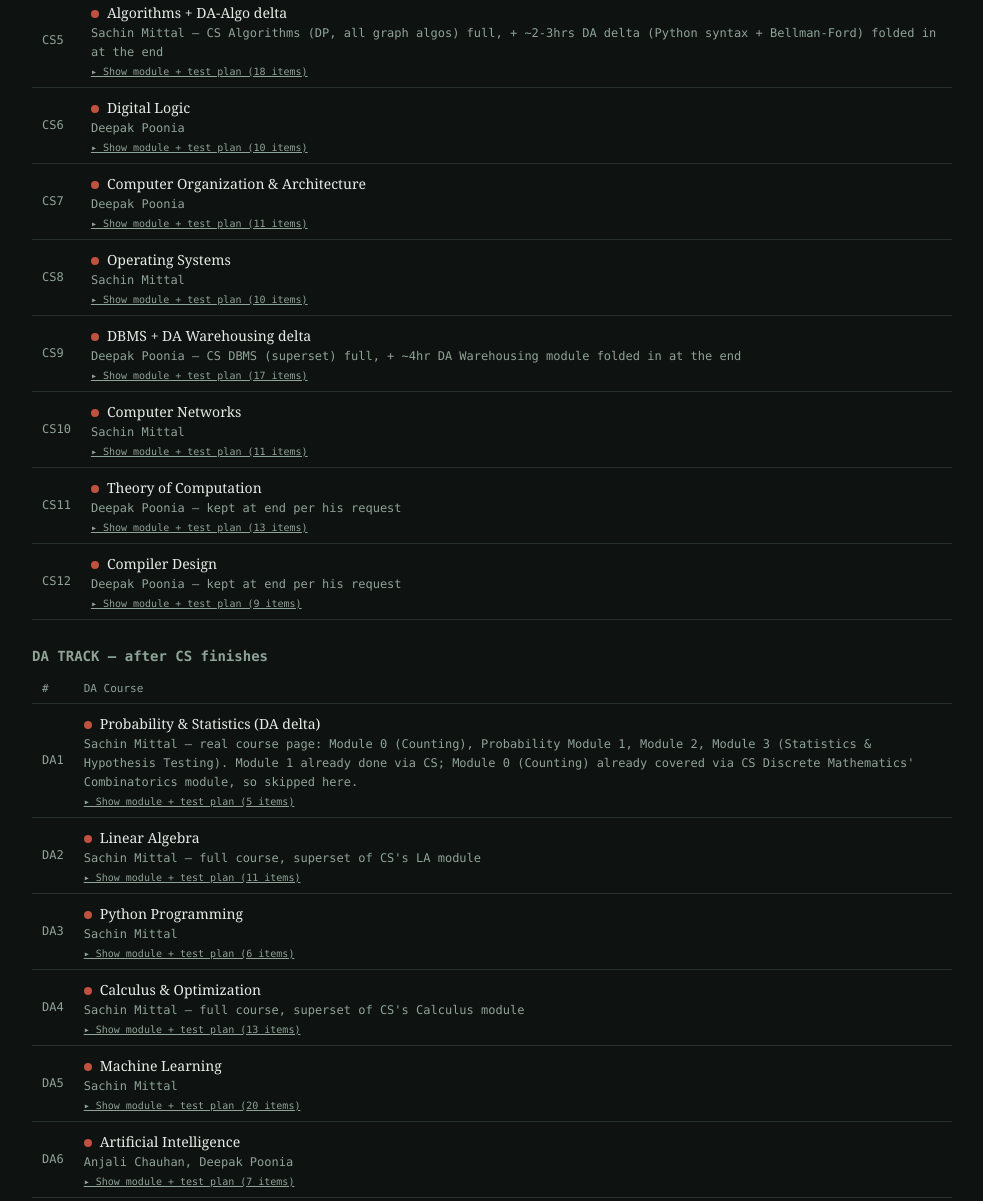
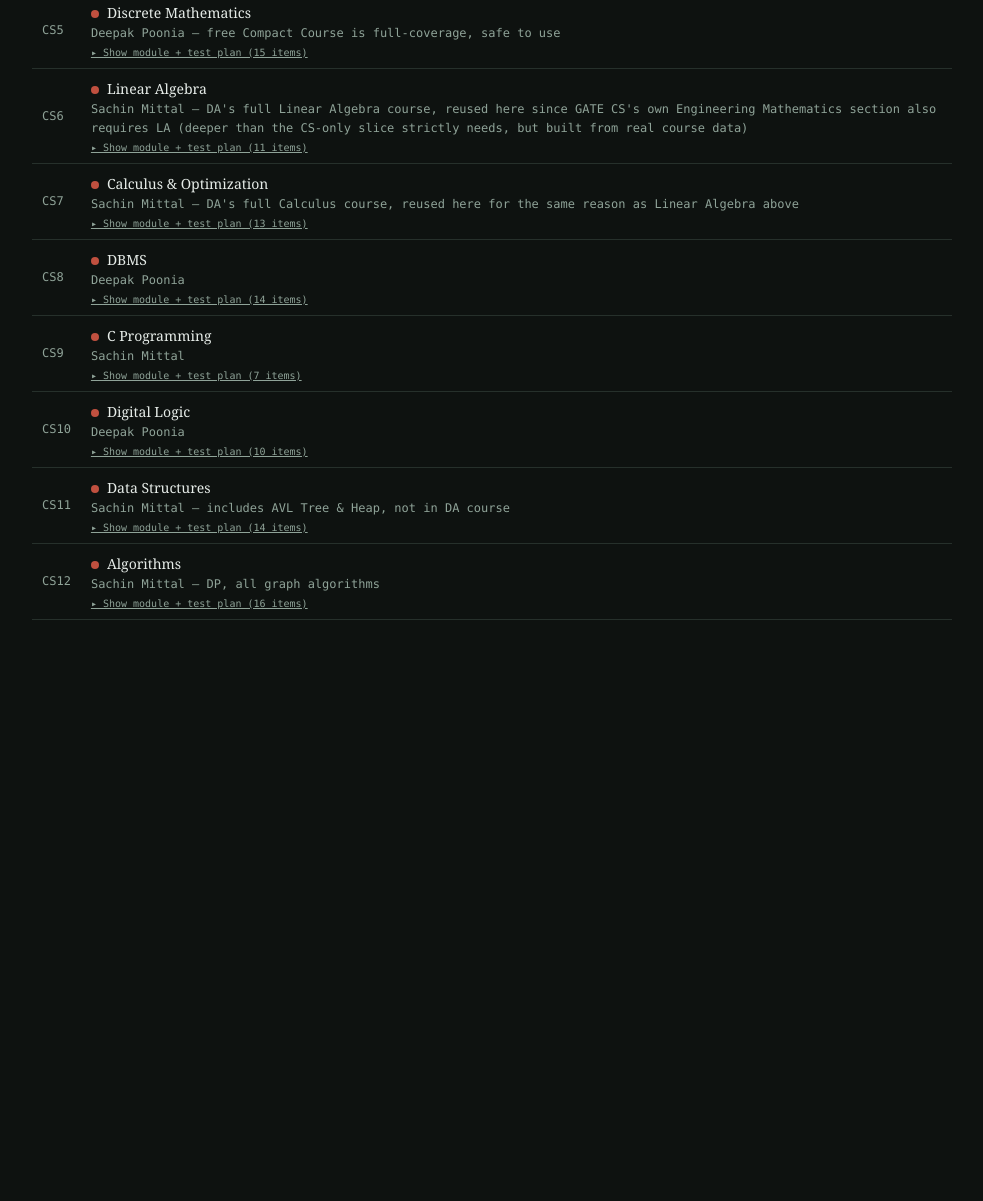
Before and after one commit to KathirVelan11/gate-prep-tracker, a plain HTML site: page index.html in a window 1280 px wide. Shown: the part 1509-2710 px from the top of the page, without its empty margins (148-1131 px from the left). After the commit the page ends 2209 px from the top, so only its background shows below. Drawn offline with Linux system fonts and the light colour scheme.

Commit message:
Restructure to CS-only plan, drop TOC/Compiler Design, add LA/Calculus
- Reorder CS track to actual study sequence: COA, OS, CN, Discrete Math,
  Linear Algebra, Calculus & Optimization, DBMS, C Programming, Digital
  Logic, Data Structures, Algorithms
- Drop Theory of Computation and Compiler Design entirely (lowest
  GATE-CS weightage of the core subjects)
- Add Linear Algebra and Calculus & Optimization as CS-track rows,
  reusing the DA courses' real data, since GATE CS's own Engineering
  Mathematics section requires both
- Remove the DA-only deltas previously folded into Algorithms (Python +
  Bellman-Ford) and DBMS (Data Warehousing) — no separate DA prep
- Remove the DA track entirely (table, render call, course data)

```diff
--- a/index.html
+++ b/index.html
@@ -162,12 +162,6 @@
     <thead><tr><th>#</th><th>CS Course</th></tr></thead>
     <tbody id="csBody"></tbody>
   </table>
-
-  <h2 style="font-family:'SF Mono','Menlo',monospace;font-size:14px;color:var(--ink-dim);margin:28px 0 10px;">DA TRACK — after CS finishes</h2>
-  <table>
-    <thead><tr><th>#</th><th>DA Course</th></tr></thead>
-    <tbody id="daBody"></tbody>
-  </table>
 </div>
 
 <script>
@@ -191,6 +185,15 @@ function mkPlan(items){
     : {type:'test', name: it[1], coverage: it[2], done:false, score:''});
 }
 
+// Order below matches the actual study sequence: COA, OS, CN, Discrete Math,
+// Linear Algebra, Calculus, DBMS, C Programming, Digital Logic, Data
+// Structures, Algorithms. Theory of Computation and Compiler Design were
+// deliberately dropped (lowest GATE-CS weightage of the core subjects,
+// confirmed against 2020-2025 paper analysis). No separate DA-track prep is
+// being done, so the DA-only deltas that used to be folded into Algorithms
+// and DBMS were removed, and DA's own Linear Algebra / Calculus & Optimization
+// courses were reused here as CS's own LA/Calculus rows (real GO Classes data,
+// though deeper than the DA-specific parts CS strictly needs).
 let csTrack = [
   {name:"Probability & Statistics (CS)", instructor:"Sachin Mittal — Engg Math Probability module", done:true,
     plan: mkPlan([
@@ -204,91 +207,7 @@ let csTrack = [
       ['t',"Topic Test 4","Complete Probability"],
       ['m',"Statistics: Mean, Mode, Median"],
     ]),
-    subjectTest:{done:false, note:"shared Eng Maths subject test (covers LA+Probability+Calculus — DA track does LA & Calculus separately); pick 1 of 3 available"},
-  },
-  {name:"Discrete Mathematics", instructor:"Deepak Poonia — free Compact Course is full-coverage, safe to use", done:false,
-    plan: mkPlan([
-      ['m',"Basic Proof Techniques"],
-      ['m',"Introduction to Discrete Mathematics"],
-      ['m',"Propositional Logic"],
-      ['m',"First Order Logic"],
-      ['t',"Topic Test 1","Propositional logic, First order logic"],
-      ['m',"Set Theory"],
-      ['m',"Function"],
-      ['t',"Topic Test 2","Set Theory, Functions, Relations, Lattices"],
-      ['m',"Group Theory"],
-      ['t',"Topic Test 3","Group Theory"],
-      ['m',"Combinatorics"],
-      ['t',"Topic Test 4","Combinatorics"],
-      ['m',"Graph Theory"],
-      ['t',"Topic Test 5","Graph Theory"],
-    ]),
-    subjectTest:{done:false, note:"pick 1 of 3 available — Complete Discrete Maths Syllabus"},
-  },
-  {name:"C Programming", instructor:"Sachin Mittal", done:false,
-    plan: mkPlan([
-      ['m',"Basics: Number Systems, Operators & Control Flow"],
-      ['t',"Topic Test 1","Number Rep., Control Statements, Operators"],
-      ['m',"Functions, Memory Layout & Storage Classes"],
-      ['m',"Recursion, Pointers, Arrays & Structures"],
-      ['t',"Topic Test 2","Compilation, Storage Class, Function, Recursion, Pointers"],
-      ['t',"Topic Test 3","Pointers, Strings, Structures, DMA"],
-    ]),
-    subjectTest:{done:false, note:"pick 1 of 3 available — Complete C Programming Syllabus"},
-  },
-  {name:"Data Structures", instructor:"Sachin Mittal — includes AVL Tree & Heap, not in DA course", done:false,
-    plan: mkPlan([
-      ['m',"Linked List"],
-      ['t',"Topic Test 1","Linked List"],
-      ['m',"Asymptotic Analysis"],
-      ['t',"Topic Test 2","Asymptotic Notations, Loops TC"],
-      ['m',"Stack and Queue"],
-      ['t',"Topic Test 3","Stack and Queue"],
-      ['m',"Binary Trees"],
-      ['m',"AVL Tree"],
-      ['m',"Heap"],
-      ['t',"Topic Test 4","Combinatorics in Trees (BST, AVL, Heap)"],
-      ['m',"Hashing"],
-      ['t',"Topic Test 5","Hashing with Probability"],
-      ['m',"Row Major & Column Major Arrays"],
-    ]),
-    subjectTest:{done:false, note:"pick 1 of 3 available — Complete DS Syllabus"},
-  },
-  {name:"Algorithms + DA-Algo delta", instructor:"Sachin Mittal — CS Algorithms (DP, all graph algos) full, + ~2-3hrs DA delta (Python syntax + Bellman-Ford) folded in at the end", done:false,
-    plan: mkPlan([
-      ['m',"Recurrence Relations & Recursive Time Complexity"],
-      ['t',"Topic Test 2","Recurrence relation"],
-      ['m',"Divide and Conquer — Part 1"],
-      ['m',"Maximum and Minimum of Numbers"],
-      ['m',"Divide and Conquer — Part 2"],
-      ['t',"Topic Test 1","Divide and Conquer"],
-      ['m',"Sorting Algorithms"],
-      ['m',"BFS & DFS"],
-      ['m',"Shortest Path Algorithms (Greedy)"],
-      ['m',"Minimum Spanning Tree Algorithms"],
-      ['m',"More Greedy Algorithms (Huffman, Knapsack)"],
-      ['t',"Topic Test 3","Greedy Algorithms"],
-      ['m',"Dynamic Programming"],
-      ['m',"More Dynamic Programming"],
-      ['t',"Topic Test 4","Dynamic Programming"],
-      ['m',"DA delta: Python syntax + Bellman-Ford"],
-      ['t',"DSA Topic Test 6 (DA)","Graph traversals, shortest path"],
-    ]),
-    subjectTest:{done:false, note:"pick 1 of 3 available — Complete Algorithm Syllabus"},
-  },
-  {name:"Digital Logic", instructor:"Deepak Poonia", done:false,
-    plan: mkPlan([
-      ['m',"Boolean Algebra & Minimization"],
-      ['m',"Number System"],
-      ['t',"Topic Test 1","Boolean Algebra, Minimization, Number System"],
-      ['t',"Topic Test 4 (Extra)","Boolean Algebra, Minimization"],
-      ['m',"Combinational Circuits"],
-      ['t',"Topic Test 2","Combinational Circuits"],
-      ['m',"Functional Completeness"],
-      ['m',"Sequential Circuits"],
-      ['t',"Topic Test 3","Sequential Circuits"],
-    ]),
-    subjectTest:{done:false, note:"pick 1 of 3 available — Complete Digital Logic Syllabus"},
+    subjectTest:{done:false, note:"shared Eng Maths subject test (covers LA+Probability+Calculus — LA and Calculus are also now prepped separately below); pick 1 of 3 available"},
   },
   {name:"Computer Organization & Architecture", instructor:"Deepak Poonia", done:false,
     plan: mkPlan([
@@ -319,27 +238,6 @@ let csTrack = [
     ]),
     subjectTest:{done:false, note:"pick 1 of 3 available — Complete OS Syllabus"},
   },
-  {name:"DBMS + DA Warehousing delta", instructor:"Deepak Poonia — CS DBMS (superset) full, + ~4hr DA Warehousing module folded in at the end", done:false,
-    plan: mkPlan([
-      ['m',"Relational Model & Normalization"],
-      ['t',"Topic Test 1","Normalization"],
-      ['m',"Relational Algebra"],
-      ['m',"Tuple Relational Calculus (TRC)"],
-      ['m',"SQL"],
-      ['t',"Topic Test 3","Queries, SQL, TRC, Relational Algebra"],
-      ['m',"Magnetic Disk"],
-      ['m',"File Organization & Indexing"],
-      ['t',"Topic Test 4","Indexing, B Tree, B+ Tree"],
-      ['m',"Transaction Management & Recovery"],
-      ['t',"Topic Test 5","Transaction management"],
-      ['m',"ER Model"],
-      ['t',"Topic Test 2","ER Model, Integrity Constraints"],
-      ['m',"DA delta: Data Warehousing"],
-      ['t',"DBMS Topic Test - 5 (DA)","Data warehouse modeling, Concept hierarchies"],
-      ['t',"DBMS Subject Wise (DA)","Complete GATE DA DBMS — pick 1 of 3 available"],
-    ]),
-    subjectTest:{done:false, note:"pick 1 of 3 available — Complete Database Syllabus (CS-flavored). Doing both this and the DA-flavored subject test above since you're prepping for both exams on the same syllabus."},
-  },
   {name:"Computer Networks", instructor:"Sachin Mittal", done:false,
     plan: mkPlan([
       ['m',"IP Addressing, Subnetting & Supernetting"],
@@ -355,49 +253,26 @@ let csTrack = [
     ]),
     subjectTest:{done:false, note:"pick 1 of 3 available — Complete CN Syllabus"},
   },
-  {name:"Theory of Computation", instructor:"Deepak Poonia — kept at end per his request", done:false,
+  {name:"Discrete Mathematics", instructor:"Deepak Poonia — free Compact Course is full-coverage, safe to use", done:false,
     plan: mkPlan([
-      ['m',"Regular Languages & Finite Automata"],
-      ['t',"Topic Test 1","Finite Automata"],
-      ['t',"Topic Test 2","Regular Expression"],
-      ['m',"CFLs, Grammars & Pushdown Automata"],
-      ['t',"Topic Test 3","CFG, PDA"],
-      ['m',"Identification of Language Class"],
-      ['m',"Closure Properties"],
-      ['t',"Topic Test 4","Closure Properties, Language Class Detection"],
-      ['m',"Turing Machines & Undecidability"],
-      ['t',"Topic Test 5","Decidability, Undecidability"],
-      ['m',"Countability"],
-      ['t',"Topic Test 6","Countability"],
+      ['m',"Basic Proof Techniques"],
+      ['m',"Introduction to Discrete Mathematics"],
+      ['m',"Propositional Logic"],
+      ['m',"First Order Logic"],
+      ['t',"Topic Test 1","Propositional logic, First order logic"],
+      ['m',"Set Theory"],
+      ['m',"Function"],
+      ['t',"Topic Test 2","Set Theory, Functions, Relations, Lattices"],
+      ['m',"Group Theory"],
+      ['t',"Topic Test 3","Group Theory"],
+      ['m',"Combinatorics"],
+      ['t',"Topic Test 4","Combinatorics"],
+      ['m',"Graph Theory"],
+      ['t',"Topic Test 5","Graph Theory"],
     ]),
-    subjectTest:{done:false, note:"pick 1 of 3 available — Complete TOC Syllabus"},
+    subjectTest:{done:false, note:"pick 1 of 3 available — Complete Discrete Maths Syllabus"},
   },
-  {name:"Compiler Design", instructor:"Deepak Poonia — kept at end per his request", done:false,
-    plan: mkPlan([
-      ['m',"Compiler Overview & Lexical Analyzer"],
-      ['m',"Syntax Analysis (Top-Down Parsing)"],
-      ['m',"Bottom-Up Parsing"],
-      ['t',"Topic Test 1","Lexical, Syntax Analysis, Parsers"],
-      ['m',"Syntax Directed Translation & SDD"],
-      ['t',"Topic Test 2","Semantic Analysis, SDT, SDD, Parser"],
-      ['m',"Intermediate Code & Code Optimization"],
-      ['t',"Topic Test 3","Intermediate Codes, DAG, SSA, Code Optimisation"],
-    ]),
-    subjectTest:{done:false, note:"only 2 variants listed on GO Classes, marked Coming Soon — check availability"},
-  },
-];
-
-let daTrack = [
-  {name:"Probability & Statistics (DA delta)", instructor:"Sachin Mittal — real course page: Module 0 (Counting), Probability Module 1, Module 2, Module 3 (Statistics & Hypothesis Testing). Module 1 already done via CS; Module 0 (Counting) already covered via CS Discrete Mathematics' Combinatorics module, so skipped here.", done:false,
-    plan: mkPlan([
-      ['m',"Module 2: Joint PMF, Conditional & Total Expectation, Continuous Joint Distributions (Joint PDF/CDF), Covariance & Covariance Matrix, Correlation"],
-      ['t',"Probability & Stats Topic Test - 4","Conditional expectation, Variance, Correlation, Covariance"],
-      ['m',"Module 3: Sampling Distributions & CLT, Confidence Intervals, Hypothesis Testing (z-test, t-test, Type 1/2 Error), Chi-squared Test"],
-      ['t',"Probability & Stats Topic Test - 5","t-distribution, chi-squared, z-test, t-test"],
-    ]),
-    subjectTest:{done:false, note:"pick 1 of 3 available — Complete GATE DA Probability"},
-  },
-  {name:"Linear Algebra", instructor:"Sachin Mittal — full course, superset of CS's LA module", done:false,
+  {name:"Linear Algebra", instructor:"Sachin Mittal — DA's full Linear Algebra course, reused here since GATE CS's own Engineering Mathematics section also requires LA (deeper than the CS-only slice strictly needs, but built from real course data)", done:false,
     plan: mkPlan([
       ['m',"Basics of Linear Algebra (independence, Ax=b, rank, determinant, inverse, eigenvalues/eigenvectors, LU decomposition)"],
       ['t',"Linear Algebra Topic Wise Test - 1","Linear independence, systems of linear equations, eigenvalues & eigenvectors"],
@@ -412,17 +287,7 @@ let daTrack = [
     ]),
     subjectTest:{done:false, note:"pick 1 of 2 available — Complete GATE DA Linear Algebra"},
   },
-  {name:"Python Programming", instructor:"Sachin Mittal", done:false,
-    plan: mkPlan([
-      ['m',"Python Basics: Variables, Operators, Conditionals, Strings, Lists, Loops, List Comprehension"],
-      ['m',"References/Objects, Functions & Arguments (Default, Keyword, Variable, Tuples)"],
-      ['t',"Python Topic Test - 1","Python Programming Fundamentals"],
-      ['m',"Zip/Lambda, Dictionary, Sets, OOP Concepts, Linked List & Recursion Basics + Practice in Python"],
-      ['t',"Python Topic Test - 2","Python Advanced"],
-    ]),
-    subjectTest:{done:false, note:"no dedicated Python subject test in GO Classes' DA series — the DSA subject tests cover combined Python+DSA scope, already handled via the CS track"},
-  },
-  {name:"Calculus & Optimization", instructor:"Sachin Mittal — full course, superset of CS's Calculus module", done:false,
+  {name:"Calculus & Optimization", instructor:"Sachin Mittal — DA's full Calculus course, reused here for the same reason as Linear Algebra above", done:false,
     plan: mkPlan([
       ['m',"Limits, Indeterminate Forms & L'Hopital's Rule"],
       ['m',"Continuity & Introduction to Differentiability"],
@@ -439,42 +304,94 @@ let daTrack = [
     ]),
     subjectTest:{done:false, note:"pick 1 of 2 available — Complete GATE DA Calculus & Optimisation"},
   },
-  {name:"Machine Learning", instructor:"Sachin Mittal", done:false,
+  {name:"DBMS", instructor:"Deepak Poonia", done:false,
     plan: mkPlan([
-      ['m',"Linear & Logistic Regression (Gradient Descent, Polynomial Regression, Regularization)"],
-      ['t',"ML Topic Test - 1","Linear regression, Logistic regression"],
-      ['m',"K-Nearest Neighbours & Naive Bayes"],
-      ['t',"ML Topic Test - 2","K-nearest neighbour"],
-      ['m',"Support Vector Machines (Hard & Soft Margin)"],
-      ['t',"ML Topic Test - 3","Support Vector Machines"],
-      ['m',"Cross-Validation (Leave-One-Out, K-folds)"],
-      ['t',"ML Topic Test - 5","LOO, K-folds cross-validation"],
-      ['m',"Evaluation Metrics (Precision/Recall/F1/ROC) & Bias-Variance Tradeoff"],
-      ['t',"ML Topic Test - 7","Precision Recall, Bias-Variance Tradeoff"],
-      ['m',"Perceptron & Principal Component Analysis (PCA)"],
-      ['t',"ML Topic Test - 6","Principal Component Analysis"],
-      ['m',"Decision Trees"],
-      ['t',"ML Topic Test - 4","Decision Trees"],
-      ['m',"Clustering (K-means, Hierarchical)"],
-      ['t',"ML Topic Test - 8","Clustering algorithms"],
-      ['m',"Neural Networks (Feedforward, Backpropagation) & Linear Discriminant Analysis (LDA)"],
-      ['t',"ML Topic Test - 10","Neural Networks, LDA"],
-      ['t',"ML Topic Test - 9","All ML topics"],
+      ['m',"Relational Model & Normalization"],
+      ['t',"Topic Test 1","Normalization"],
+      ['m',"Relational Algebra"],
+      ['m',"Tuple Relational Calculus (TRC)"],
+      ['m',"SQL"],
+      ['t',"Topic Test 3","Queries, SQL, TRC, Relational Algebra"],
+      ['m',"Magnetic Disk"],
+      ['m',"File Organization & Indexing"],
+      ['t',"Topic Test 4","Indexing, B Tree, B+ Tree"],
+      ['m',"Transaction Management & Recovery"],
+      ['t',"Topic Test 5","Transaction management"],
+      ['m',"ER Model"],
+      ['t',"Topic Test 2","ER Model, Integrity Constraints"],
     ]),
-    subjectTest:{done:false, note:"pick 1 of 2 available — Complete GATE DA Machine Learning"},
+    subjectTest:{done:false, note:"pick 1 of 3 available — Complete Database Syllabus"},
   },
-  {name:"Artificial Intelligence", instructor:"Anjali Chauhan, Deepak Poonia", done:false,
+  {name:"C Programming", instructor:"Sachin Mittal", done:false,
     plan: mkPlan([
-      ['m',"Module 3: Bayesian Network Representation (Probability Recap, BN Structure, Reasoning Types, Independencies, D-Separation, Markov Blanket)"],
-      ['t',"AI Topic Test - 2","Conditional independence, D Separation, Markov Blanket"],
-      ['m',"Module 4: Informed & Uninformed Search Algorithms (DFS, BFS, UCS, Greedy Best-First, Beam Search, Hill Climbing, A*, IDA*)"],
-      ['m',"Adversarial Search / Game Search (Minimax, Alpha-Beta Pruning)"],
-      ['t',"AI Topic Test - 3","Search Algorithms (A*, Alpha-Beta)"],
-      ['m',"Inference (Exact Inference by Enumeration, Variable Elimination, Approximate/Sampling Inference)"],
+      ['m',"Basics: Number Systems, Operators & Control Flow"],
+      ['t',"Topic Test 1","Number Rep., Control Statements, Operators"],
+      ['m',"Functions, Memory Layout & Storage Classes"],
+      ['m',"Recursion, Pointers, Arrays & Structures"],
+      ['t',"Topic Test 2","Compilation, Storage Class, Function, Recursion, Pointers"],
+      ['t',"Topic Test 3","Pointers, Strings, Structures, DMA"],
     ]),
-    subjectTest:{done:false, note:"no AI subject-wise test currently listed on GO Classes' DA Test Series. Module 1 (Propositional Logic) and Module 2 (Predicate Logic) skipped here — identical content to CS's Discrete Mathematics Modules 3-4, already covered via CS track. AI Topic Test 1 (which tested that content) skipped for the same reason."},
+    subjectTest:{done:false, note:"pick 1 of 3 available — Complete C Programming Syllabus"},
+  },
+  {name:"Digital Logic", instructor:"Deepak Poonia", done:false,
+    plan: mkPlan([
+      ['m',"Boolean Algebra & Minimization"],
+      ['m',"Number System"],
+      ['t',"Topic Test 1","Boolean Algebra, Minimization, Number System"],
+      ['t',"Topic Test 4 (Extra)","Boolean Algebra, Minimization"],
+      ['m',"Combinational Circuits"],
+      ['t',"Topic Test 2","Combinational Circuits"],
+      ['m',"Functional Completeness"],
+      ['m',"Sequential Circuits"],
+      ['t',"Topic Test 3","Sequential Circuits"],
+    ]),
+    subjectTest:{done:false, note:"pick 1 of 3 available — Complete Digital Logic Syllabus"},
+  },
+  {name:"Data Structures", instructor:"Sachin Mittal — includes AVL Tree & Heap, not in DA course", done:false,
+    plan: mkPlan([
+      ['m',"Linked List"],
+      ['t',"Topic Test 1","Linked List"],
+      ['m',"Asymptotic Analysis"],
+      ['t',"Topic Test 2","Asymptotic Notations, Loops TC"],
+      ['m',"Stack and Queue"],
+      ['t',"Topic Test 3","Stack and Queue"],
+      ['m',"Binary Trees"],
+      ['m',"AVL Tree"],
+      ['m',"Heap"],
+      ['t',"Topic Test 4","Combinatorics in Trees (BST, AVL, Heap)"],
+      ['m',"Hashing"],
+      ['t',"Topic Test 5","Hashing with Probability"],
+      ['m',"Row Major & Column Major Arrays"],
+    ]),
+    subjectTest:{done:false, note:"pick 1 of 3 available — Complete DS Syllabus"},
+  },
+  {name:"Algorithms", instructor:"Sachin Mittal — DP, all graph algorithms", done:false,
+    plan: mkPlan([
+      ['m',"Recurrence Relations & Recursive Time Complexity"],
+      ['t',"Topic Test 2","Recurrence relation"],
+      ['m',"Divide and Conquer — Part 1"],
+      ['m',"Maximum and Minimum of Numbers"],
+      ['m',"Divide and Conquer — Part 2"],
+      ['t',"Topic Test 1","Divide and Conquer"],
+      ['m',"Sorting Algorithms"],
+      ['m',"BFS & DFS"],
+      ['m',"Shortest Path Algorithms (Greedy)"],
+      ['m',"Minimum Spanning Tree Algorithms"],
+      ['m',"More Greedy Algorithms (Huffman, Knapsack)"],
+      ['t',"Topic Test 3","Greedy Algorithms"],
+      ['m',"Dynamic Programming"],
+      ['m',"More Dynamic Programming"],
+      ['t',"Topic Test 4","Dynamic Programming"],
+    ]),
+    subjectTest:{done:false, note:"pick 1 of 3 available — Complete Algorithm Syllabus"},
   },
 ];
+
+// No separate DA-track prep (see note above csTrack) — the courses that used
+// to live here (Linear Algebra, Calculus & Optimization) were moved into
+// csTrack directly; Probability delta, Python, Machine Learning, and AI are
+// simply not being studied.
+let daTrack = [];
 
 let hours = {1:0.5, 2:5, 3:5, 4:5, 5:3, 6:0};
 
@@ -819,7 +736,6 @@ function render(){
   Object.values(hours).forEach(h=>hoursLogged+=h);
 
   renderTrack(csTrack, 'csBody', 'CS', 'cs');
-  renderTrack(daTrack, 'daBody', 'DA', 'da');
 
   const dayNumber = daysSinceStart + 1;
   const totalDays = Math.round((endDate - startDate)/msDay) + 1;
```
